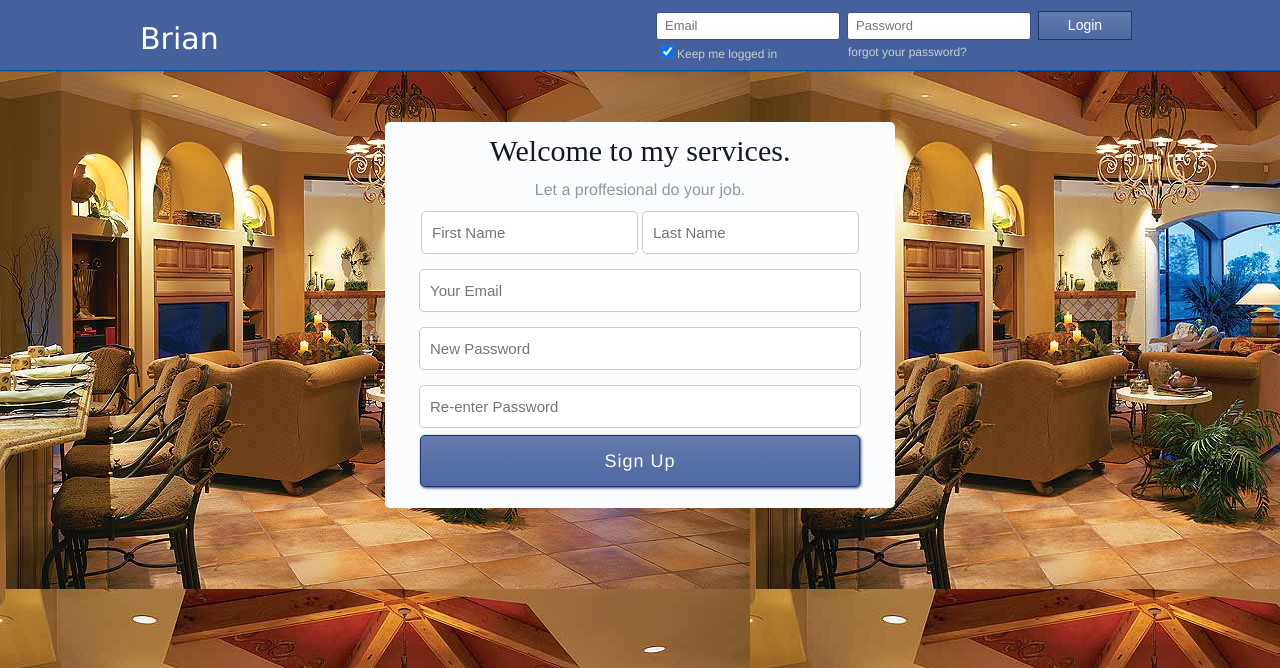
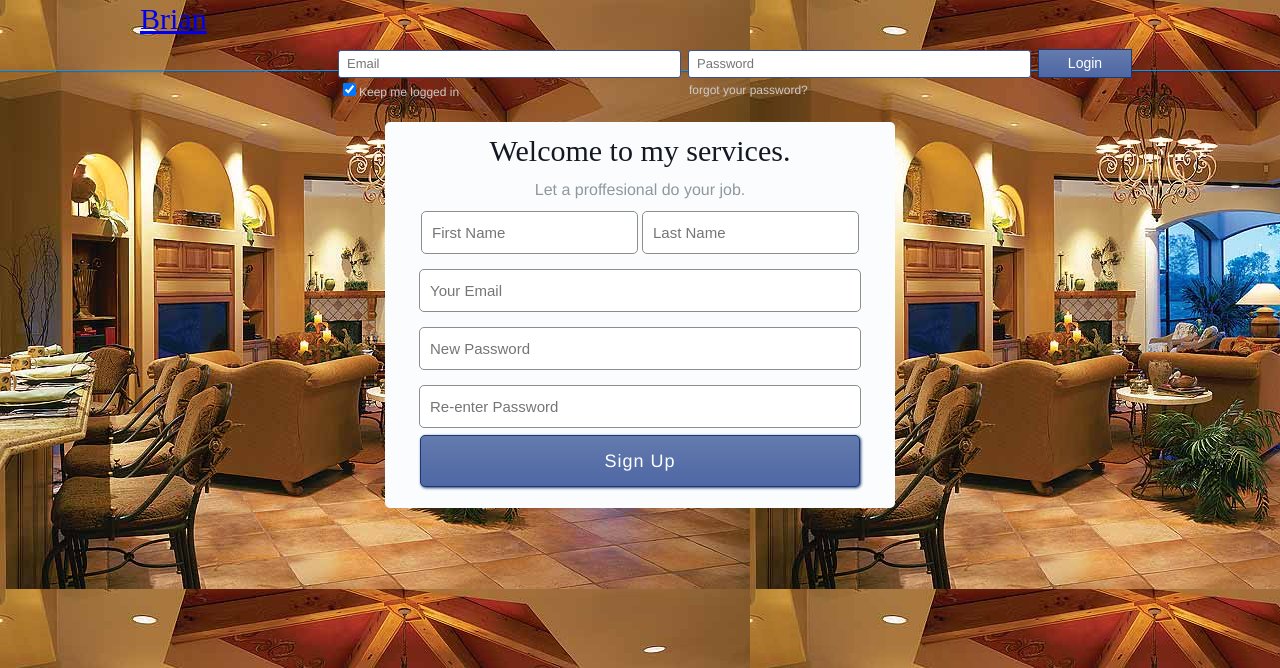
Before and after one commit to brianokinyi/my_portfolio, a PHP site: page /signup.html in a window 1280 px wide. Shown: the top 668 px of the page. Run offline with PHP 8.4, Linux system fonts and the light colour scheme.

Commit message:
finisher

```diff
--- a/css/style2.css
+++ b/css/style2.css
@@ -24,11 +24,11 @@ h2 { font-size: 30px; line-height:38px; font-weight:normal; }
 .loginbox label { display: block; color: #666; letter-spacing: 1px; font-size: 18px; }
 .loginbox input.mini { width:195px; }
 .loginbox input {
-	padding: 12px 10px; color: #ccc;
-	font-family: Arial, Helvetica, sans-serif; margin-top: 8px; font-size: 15px; border: 1px solid #ccc; width: 420px;  outline: none;
+	padding: 12px 10px; color: #4a4949;
+	font-family: Arial, Helvetica, sans-serif; margin-top: 8px; font-size: 15px; border: 1px solid #8e8d8d; width: 420px;  outline: none;
 }
 .loginbox button {
-	background: #5870A8; background-image:-webkit-linear-gradient(top, #637BAD, #4F67A4); padding: 10px 20px; font-size: 18px; border: 1px solid #1D3871; letter-spacing: 1px; color: #fff; width: 440px; line-height:30px; font-family:	'Helvetica Neue', Helvetica, Arial, sans-serif;
+	background: #009aff; background-image:-webkit-linear-gradient(top, #637BAD, #4F67A4); padding: 10px 20px; font-size: 18px; border: 1px solid #1D3871; letter-spacing: 1px; color: #fff; width: 440px; line-height:30px; font-family:	'Helvetica Neue', Helvetica, Arial, sans-serif;
 	-moz-box-shadow: 1px 1px 3px #1D3871; -webkit-box-shadow: 1px 1px 3px #1D3871; box-shadow: 1px 1px 3px #1D3871; cursor: pointer;
 }
 
@@ -49,8 +49,8 @@ h2 { font-size: 30px; line-height:38px; font-weight:normal; }
 
 
 #facebook-Bar {
-	background:#45619D;
-	border-bottom: 1px solid #0053A6;
+	background: transparent;
+	border-bottom: 1px solid #009aff;
 	box-shadow: 0 0 2px rgba(0, 0, 0, 0.52);
 	min-width: 1000px;
 	width: 100%;
@@ -64,18 +64,30 @@ h2 { font-size: 30px; line-height:38px; font-weight:normal; }
 	display:block;
 }
 /*-------LOGO-----------*/
-#logo {
+#logo-signup {
 	float: left;
+	display: inline;
 	height: 70px;
 	position: relative;
 	width: 160px;
+	margin-left: 10px;
 }
-#logo a {
+#logo-signup a {
+	display: inline;
+	float: left;
 	position: absolute;
-	top: 20px;
+	top: 10px;
 	font-size:23px; font-weight:bold; color:#FFF;
 	text-decoration:none;
 	font-family:"Lucida Sans Unicode", "Lucida Grande", sans-serif;
+	text-shadow: 2px 2px 2px black;
+}
+#logo-signup img{
+	display: inline;
+	float: left;
+	height: 50px;
+	width: 50px;
+	border-radius: 50%;
 }
 
 /*-------Login-----------*/
@@ -97,7 +109,7 @@ h2 { font-size: 30px; line-height:38px; font-weight:normal; }
 	font-size: 13px;
 	margin: 0;
 	padding: 5px 8px 5px 8px;
-	width: 166px;
+	width: 25em;
 	border:1px solid #3A518A;
 }
 #login_form .inputtext:hover {
@@ -121,4 +133,22 @@ h2 { font-size: 30px; line-height:38px; font-weight:normal; }
 	text-align: left;
 	vertical-align: middle;
 }
-.fbbutton { border:1px solid #1D3871; width:94px; background-image:-webkit-linear-gradient(top, #637BAD, #4F67A4); font-size:14px; line-height:25px; font-weight:normal; color:#fff; }
+.fbbutton { border:1px solid #1D3871; width:94px;
+	background-image:-webkit-linear-gradient(top, #637BAD, #4F67A4);
+	font-size:14px; line-height:25px; font-weight:normal; color:#fff; }
+
+
+#fb-bar {
+  background:#45619D;
+  box-shadow: 0 0 2px rgba(0, 0, 0, 0.52);
+  min-width: 1000px;
+  width: 100%;
+  z-index: 1000;
+}
+#fb-frame {
+  margin-left:40px;
+  margin-right:auto;
+  max-width:1000px;
+  height:60px;
+  display:block;
+}
```
